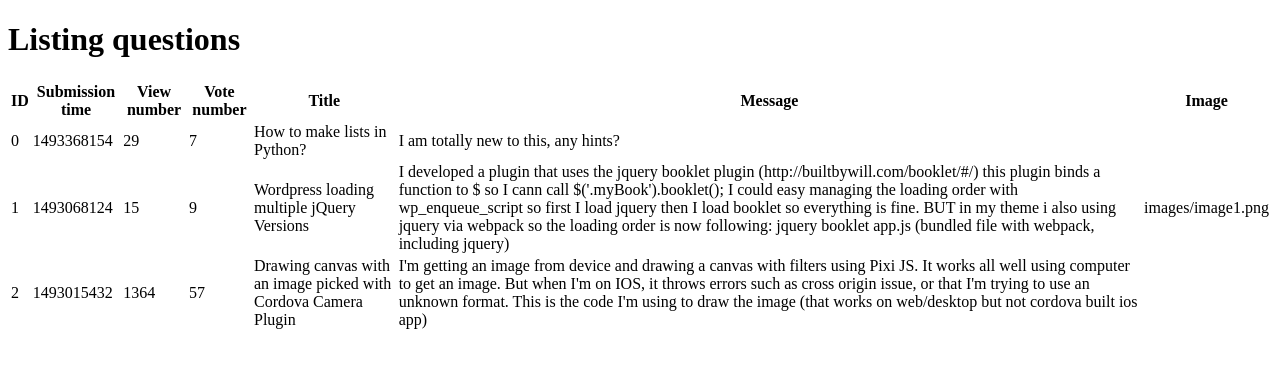
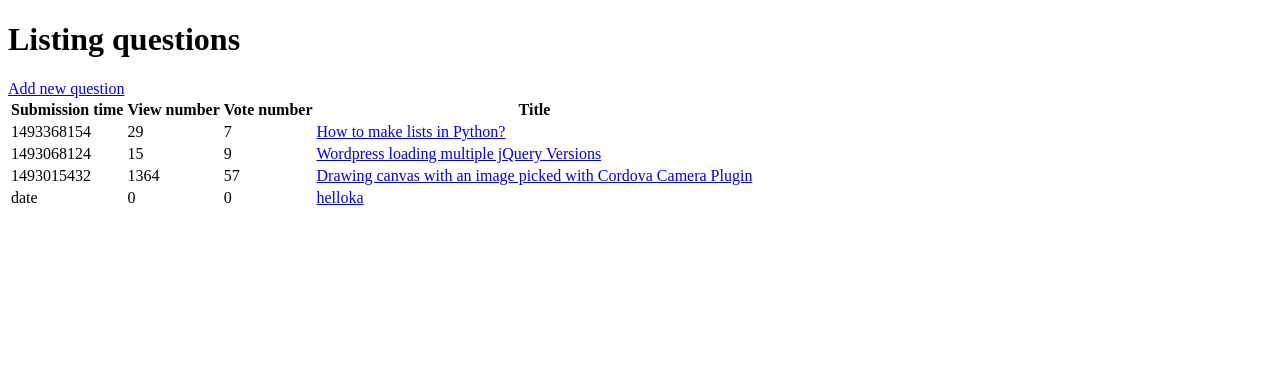
Before and after one commit to fkcreates/ask-mate-app-2, a Flask app: page / in a window 1280 px wide. Shown: the top 368 px of the page. Run offline with Flask 2, Linux system fonts and the light colour scheme; some libraries are stand-ins or nearby versions.

Commit message:
display question, listing all questions are all working. user can add new question to site, and will be redirected to main page

```diff
--- a/data_manager.py
+++ b/data_manager.py
@@ -10,3 +10,10 @@ def get_questions():
     data = connection.get_data_from_file(connection.QUESTION_FILE_PATH)
 
     return data
+
+def write_answer_to_file(dictionary):
+    data = connection.write_data_to_file(dictionary, connection.ANSWER_FILE_PATH, connection.ANSWERS_HEADER)
+
+
+def write_question_to_file(dictionary):
+    data = connection.write_data_to_file(dictionary, connection.QUESTION_FILE_PATH, connection.QUESTIONS_HEADER)
--- a/questions.csv
+++ b/questions.csv
@@ -1,6 +1,6 @@
 id,submission_time,view_number,vote_number,title,message,image
-0,1493368154,29,7,"How to make lists in Python?","I am totally new to this, any hints?",
-1,1493068124,15,9,"Wordpress loading multiple jQuery Versions","I developed a plugin that uses the jquery booklet plugin (http://builtbywill.com/booklet/#/) this plugin binds a function to $ so I cann call $('.myBook').booklet();
+0,1493368154,29,7,How to make lists in Python?,"I am totally new to this, any hints?",
+1,1493068124,15,9,Wordpress loading multiple jQuery Versions,"I developed a plugin that uses the jquery booklet plugin (http://builtbywill.com/booklet/#/) this plugin binds a function to $ so I cann call $('.myBook').booklet();
 
 I could easy managing the loading order with wp_enqueue_script so first I load jquery then I load booklet so everything is fine.
 
@@ -8,7 +8,8 @@ BUT in my theme i also using jquery via webpack so the loading order is now foll
 
 jquery
 booklet
-app.js (bundled file with webpack, including jquery)","images/image1.png"
-2,1493015432,1364,57,"Drawing canvas with an image picked with Cordova Camera Plugin","I'm getting an image from device and drawing a canvas with filters using Pixi JS. It works all well using computer to get an image. But when I'm on IOS, it throws errors such as cross origin issue, or that I'm trying to use an unknown format.
+app.js (bundled file with webpack, including jquery)",images/image1.png
+2,1493015432,1364,57,Drawing canvas with an image picked with Cordova Camera Plugin,"I'm getting an image from device and drawing a canvas with filters using Pixi JS. It works all well using computer to get an image. But when I'm on IOS, it throws errors such as cross origin issue, or that I'm trying to use an unknown format.
 
 This is the code I'm using to draw the image (that works on web/desktop but not cordova built ios app)",
+3,date,0,0,helloka,"hellohello",
--- a/server.py
+++ b/server.py
@@ -1,6 +1,6 @@
 import data_manager
 import util
-from flask import render_template, Flask
+from flask import render_template, Flask, url_for, request, redirect
 
 app = Flask(__name__)
 
@@ -13,6 +13,42 @@ def list_question():
                            data = data,
                            title = "List questions")
 
+@app.route('/question/<question_id>')
+def display_question(question_id):
+    answers = data_manager.get_answers()
+    questions = data_manager.get_questions()
+
+    return render_template("display_question.html",
+                           question_id=question_id,
+                           answers=answers,
+                           questions=questions,
+                           title = "Display question")
+
+@app.route('/add-question', methods = ["GET"])
+def route_question():
+
+    return render_template("add_question.html",
+                           title = "Add question",
+                           )
+
+@app.route('/add_question', methods = ["POST"])
+def add_question():
+    new_question = {"id" : util.id_generator("question"),
+                    "submission_time" : "date",
+                    "view_number" : 0,
+                    "vote_number" : 0,
+                    "title" : request.form.get("title"),
+                    "message": request.form.get("message"),
+                    "image" : None,
+
+    }
+
+
+    data_manager.write_question_to_file(new_question)
+
+
+    return redirect(url_for("list_question"))
+
 if __name__ == "__main__":
     app.run(
         host="0.0.0.0",
--- a/templates/list_questions.html
+++ b/templates/list_questions.html
@@ -6,28 +6,23 @@
 
 {% block content %}
 <h1>Listing questions</h1>
+<a href="{{ url_for("route_question") }}">Add new question</a>
 <table>
     <thead>
         <tr>
-            <th>ID</th>
             <th>Submission time</th>
             <th>View number</th>
             <th>Vote number</th>
             <th>Title</th>
-            <th>Message</th>
-            <th>Image</th>
         </tr>
     </thead>
     <tbody>
     {% for row in data %}
         <tr>
-            <td>{{ row["id"] }}</td>
             <td>{{ row["submission_time"] }}</td>
             <td>{{ row["view_number"] }}</td>
             <td>{{ row["vote_number"] }}</td>
-            <td>{{ row["title"] }}</td>
-            <td>{{ row["message"] }}</td>
-            <td>{{ row["image"] }}</td>
+            <td><a href="{{ url_for("display_question", question_id=row["id"])}}">{{ row["title"] }}</a></td>
         </tr>
     {% endfor %}
     </tbody>
```
Also changed, not shown: templates/add_question.html (added, +23 -0 lines), templates/display_question.html (+60 -0 lines), util.py (+22 -0 lines), connection.py (line endings or trailing spaces).
